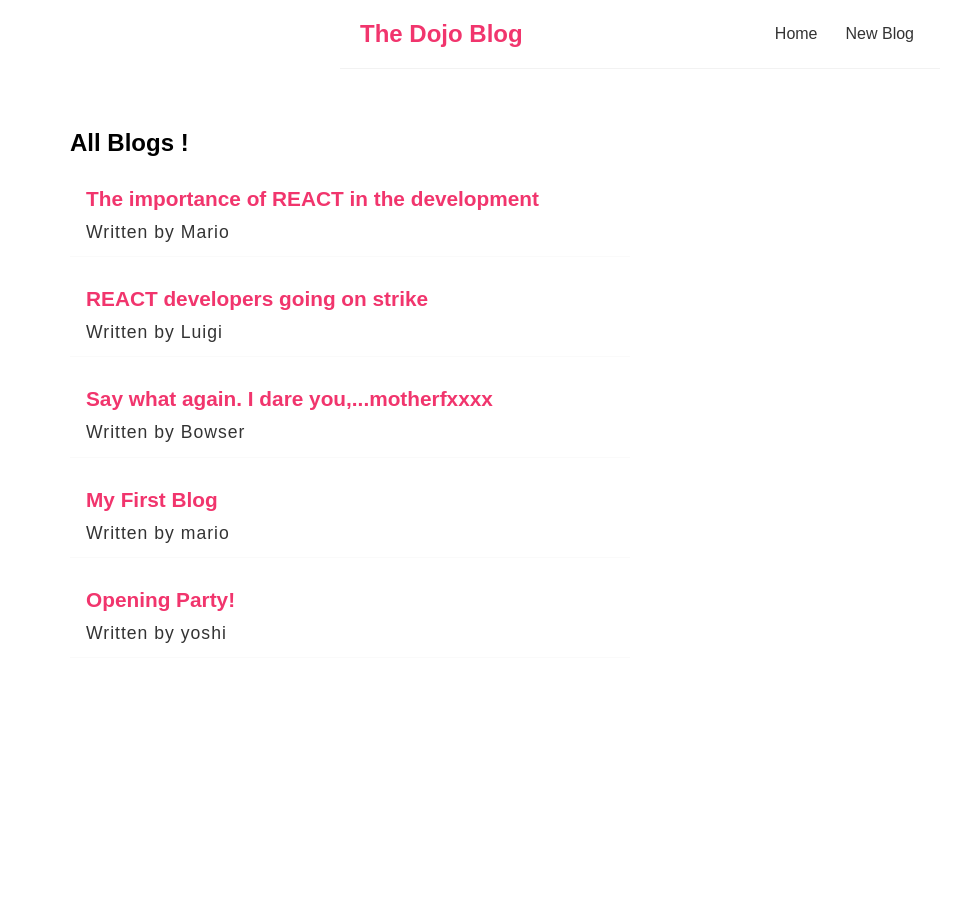
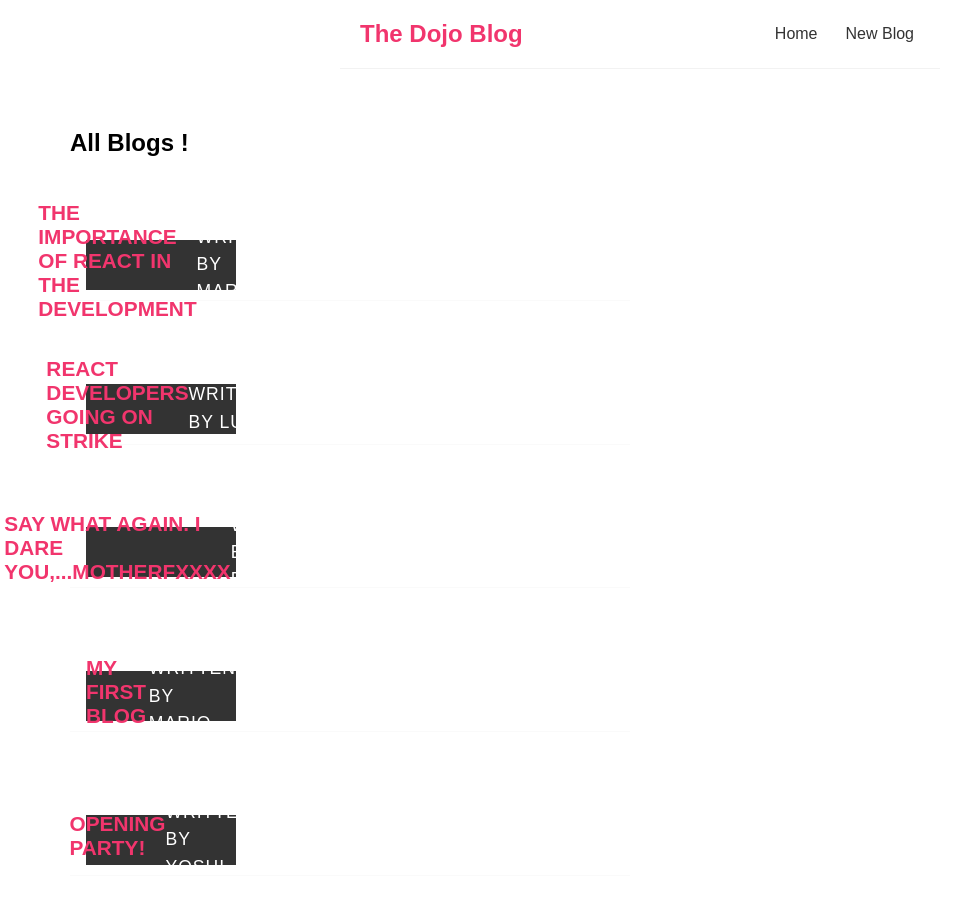
Before and after one commit to Im-Hassan-wd/Blog-App, a React (Create React App) app: page / in a window 1280 px wide. Shown: the top 904 px of the page, without its empty margins (0-971 px from the left). Before the commit the page ends 800 px from the top, so only its background shows below. Built offline with nearby package versions, Linux system fonts and the light colour scheme; data requests are answered from the project's data file.

Commit message:
styling things up

```diff
--- a/src/index.css
+++ b/src/index.css
@@ -154,3 +154,18 @@
   line-height: 1.7rem;
   letter-spacing: 1px;
 }
+
+.content a {
+  display: inline-block;
+  text-decoration: none;
+  background: #333333;
+  color: #fff;
+  margin-top: 10%;
+  width: 150px;
+  height: 50px;
+  text-transform: uppercase;
+  font-size: 0.7rem;
+  display: flex;
+  justify-content: center;
+  align-items: center;
+}
```
